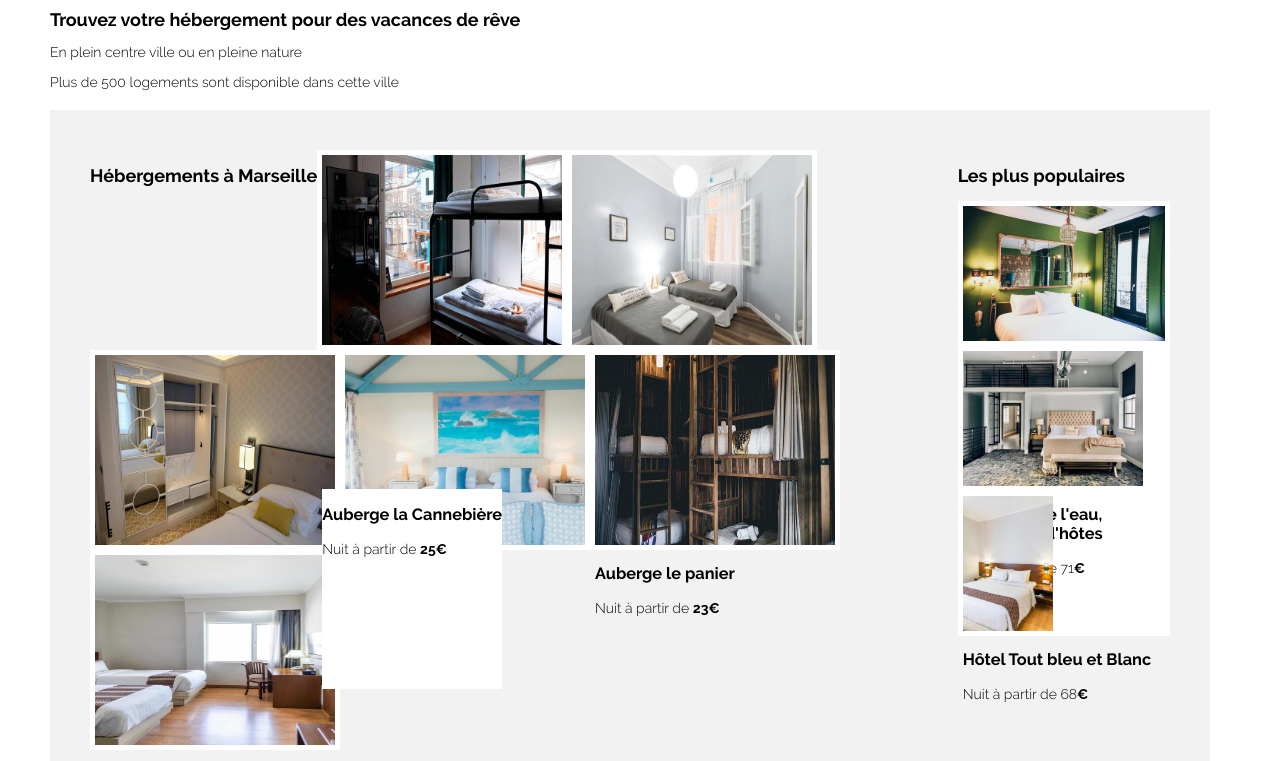
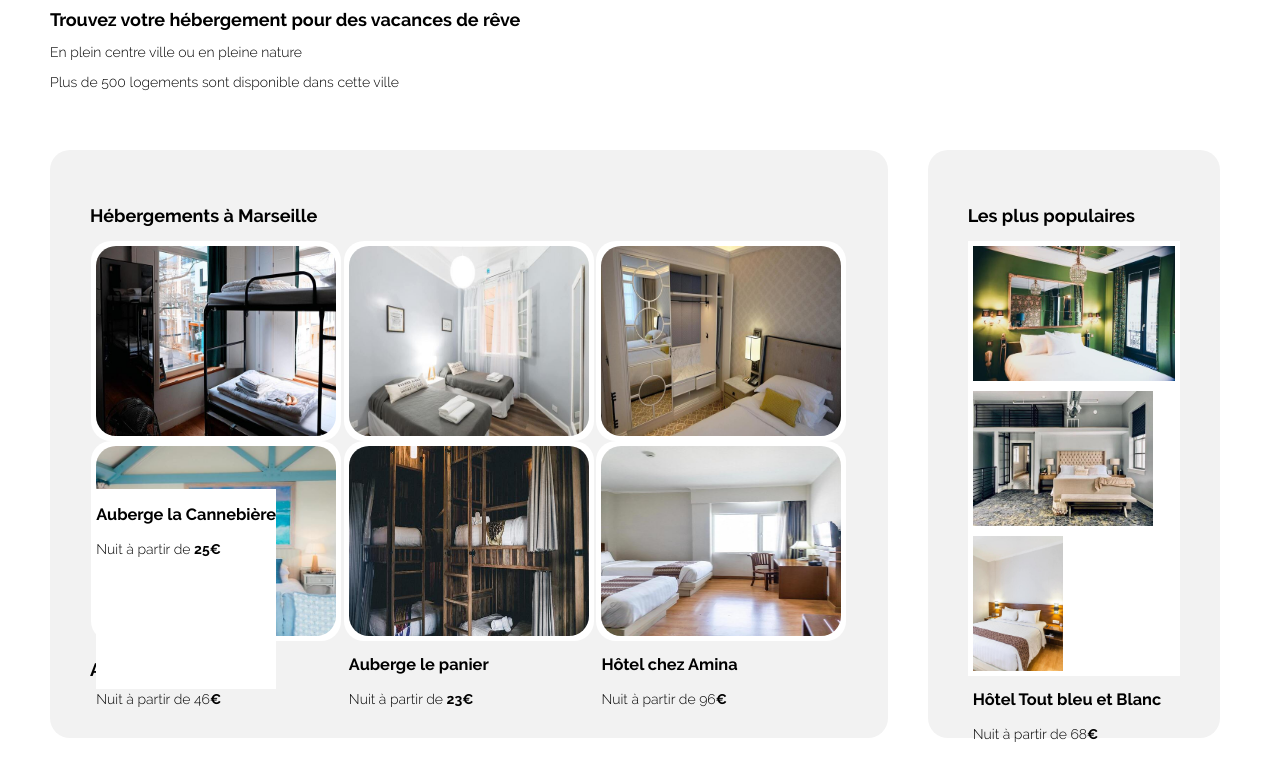
Before and after one commit to TiagoCarvalhoMartins/TiagoCARVALHOMARTINS_2_30072021, a plain HTML site: page index.html in a window 1280 px wide. Shown: the part 111-872 px from the top of the page. Drawn offline with Linux system fonts and the light colour scheme.

Commit message:
Modification html et ajout css
Correction du html, ajout de class. css, correction syntaxe, suppression  marge du body et ajout marge des autres block. Mise en place des block herbements en 3 colonnes et 2 lignes. Footer fait.

```diff
--- a/index.html
+++ b/index.html
@@ -19,7 +19,7 @@
                 </ul>
             </nav>
         </header>
-
+            <div class="description">
                 <h1>Trouvez votre hébergement pour des vacances de rêve</h1>
                 <p>En plein centre ville ou en pleine nature</p>
                 <div class="form"> <!-- Faire le formulaire avec bouton et logo loupe -->
@@ -29,9 +29,11 @@
 
                 </div>
                 <p>Plus de 500 logements sont disponible dans cette ville</p>
+            </div>
         <div id="hebergements">
-            <section>
+            <section class="section_hebergements">
                 <h2>Hébergements à Marseille</h2>
+                <div class="hebergements_box">
                     <div class="hebergement_bloc"><a href="#"><img src="images/hebergements/4_small/marcus-loke-WQJvWU_HZFo-unsplash.jpg" alt="Photo auberge de la Cannebière" />
                         <div class="auberge_cannebiere">
                             <h3>Auberge la Cannebière</h3>
@@ -74,9 +76,12 @@
                         </div>
                     </a>
                     </div>
+                </div>
+                <p class="afficher_plus">Afficher plus</p>
             </section>
             <aside>
                 <h2>Les plus populaires</h2>
+                <div class="populaire_box">
                     <div class="populaire_bloc"><a href="#"><img src="images/hebergements/4_small/emile-guillemot-Bj_rcSC5XfE-unsplash.jpg" alt="Photo Hôtel le soleil du matin" />
                         <div class="hotel_le_soleil_du_matin">
                             <h3>Hôtel le soleil du matin</h3>
@@ -98,10 +103,11 @@
                         </div>
                     </a>
                     </div>
+                </div>
             </aside>
         </div>
         <div id="activites">
-            <section>
+            <section  class="section_activites">
                 <h2>Activités à Marseille</h2>
                 <div class="activite_bloc"><a href="#"><img src="images/activites/4_small/reno-laithienne-QUgJhdY5Fyk-unsplash.jpg" alt="Photo vieux port" />
                     <div class="vieux_port">
--- a/style.css
+++ b/style.css
@@ -1,4 +1,5 @@
-@font-face {
+@font-face
+{
     font-family: 'ralewaybold';
     src: url('fonts/raleway-bold-webfont.eot');
     src: url('fonts/raleway-bold-webfont.eot?#iefix') format('embedded-opentype'),
@@ -11,7 +12,8 @@
 
 }
 
-@font-face {
+@font-face
+{
     font-family: 'ralewaylight';
     src: url('fonts/raleway-light-webfont.eot');
     src: url('fonts/raleway-light-webfont.eot?#iefix') format('embedded-opentype'),
@@ -24,51 +26,70 @@
 
 }
 
-@media screen and (min-width: 1024px) {
+@media screen and (min-width: 1024px)
+{
 
-    body {
+    body
+    {
         font-family: 'ralewaylight', Arial, Helvetica, sans-serif;
         font-size: 14px;
-        margin: 0px 50px 60px 50px;
+        margin: 0;
     }
 
-    h1 {
+    h1
+    {
         font-family: 'ralewaybold', Arial, Helvetica, sans-serif;
         font-size: 18px;
     }
 
-    h2 {
+    h2
+    {
         font-family: 'ralewaybold', Arial, Helvetica, sans-serif;
         font-size: 18px;
     }
 
-    h3 {
+    h3
+    {
         font-family: 'ralewaybold', Arial, Helvetica, sans-serif;
     }
 
-    li {
+    .afficher_plus
+    {
+        font-family: 'ralewaybold', Arial, Helvetica, sans-serif;
+        font-size: 18px;
+    }
+
+    li
+    {
         list-style-type: none;
     }
 
-    header {
-        display:flex;
+    header
+    {
+        display:  flex;
         justify-content: space-between;
+        margin-left: 50px;
     }
 
-    #logo {
+    #logo
+    {
         margin: 50px 25px 10px 0px;
     }
 
-    header nav ul {
+    header nav ul
+    {
         display: flex;
         justify-content: space-around;
     }
 
-    header nav ul li {
+    header nav ul li
+    {
+        margin-right: 50px;
         padding: 50px 25px 10px 25px;
     }
 
-    header nav ul li a.actif {
+    header nav ul li a.actif
+    {
         color: #0065FC;
         text-decoration: none;
         border-top: #0065FC solid 2px;
@@ -77,7 +98,8 @@
         padding-left: 25px;
     }
 
-    header nav ul li a.inscription {
+    header nav ul li a.inscription
+    {
         font-family: 'ralewaybold', Arial, Helvetica, sans-serif;
         color: #0065FC;
         text-decoration: none;
@@ -86,52 +108,93 @@
         padding-left: 25px;
     }
 
-    a {
+    a
+    {
         color: #000000;
         text-decoration: none;
     }
-    a:visited {
+    a:visited
+    {
         color: #000000;
         text-decoration: none;
     }
 
-    strong {
+    strong
+    {
         font-family: 'ralewaybold', Arial, Helvetica, sans-serif;
     }
 
-    #hebergements {
+    .description
+    {
+        margin-left: 50px;
+    }
+
+    #hebergements
+    {
 
         display: flex;
         justify-content: space-between;
-        margin : 20px 20px 20px 0px;
+        margin : 20px 20px 20px 50px;
+        padding: 40px 40px 40px 0px;
+    }
+
+    aside
+    {
+        text-align: justify;
+        margin-left: 20px;
         background-color: #F2F2F2;
         padding: 40px 40px 40px 40px;
+        border-radius: 20px;
     }
 
-    section {
-        display: flex;
-        flex-wrap: wrap;()
+    .section_hebergements
+    {
+        text-align: justify;
+        margin-right: 20px;
+        background-color: #F2F2F2;
+        padding: 40px 40px 40px 40px;
+        border-radius: 20px;
     }
 
-    .hebergement_bloc img {
-        width:240px; /* you can use % */
-        height: 190px;
+    .hebergements_box
+    {
+        display: flex;
+        flex-wrap: wrap;
+        justify-content: space-around;
     }
 
-    .hebergement_bloc {
+    .hebergement_bloc img
+    {
+        width:240px;
+        height: 190px;
+        border-radius: 20px;
+    }
+
+    .hebergement_bloc
+    {
         background-color: #ffffff;
         padding: 5px 5px 5px 5px;
         block-size: 190px;
+        border-radius: 20px;
     }
 
-    .populaire_bloc {
+    .populaire_box
+    {
+        display: flex;
+        flex-direction: column;
+        justify-content: space-between;
+
+    }
+
+    .populaire_bloc
+    {
         background-color: #ffffff;
         padding: 5px 5px 5px 5px;
         block-size: 135px;
-
     }
 
-    .populaire_bloc img {
+    .populaire_bloc img
+    {
         width:auto;
         height: 135px;
     }
@@ -145,5 +208,34 @@
     right: ;
     left: ;
     background-color: white;
+}
 
+#activites
+{
+
+    display: flex;
+    margin : 20px 20px 20px 50px;
+    padding: 40px 40px 40px 0px;
 }
+
+footer
+{
+    display: flex;
+    background-color: #F2F2F2;
+    padding: 40px 50px 50px;
+}
+
+footer ul
+{
+    padding: 0;
+}
+
+footer li
+{
+    margin-bottom: 15px;
+}
+
+footer div
+{
+    flex: 1;
+}
```
Lines whose indentation alone changed are shown as unchanged.
